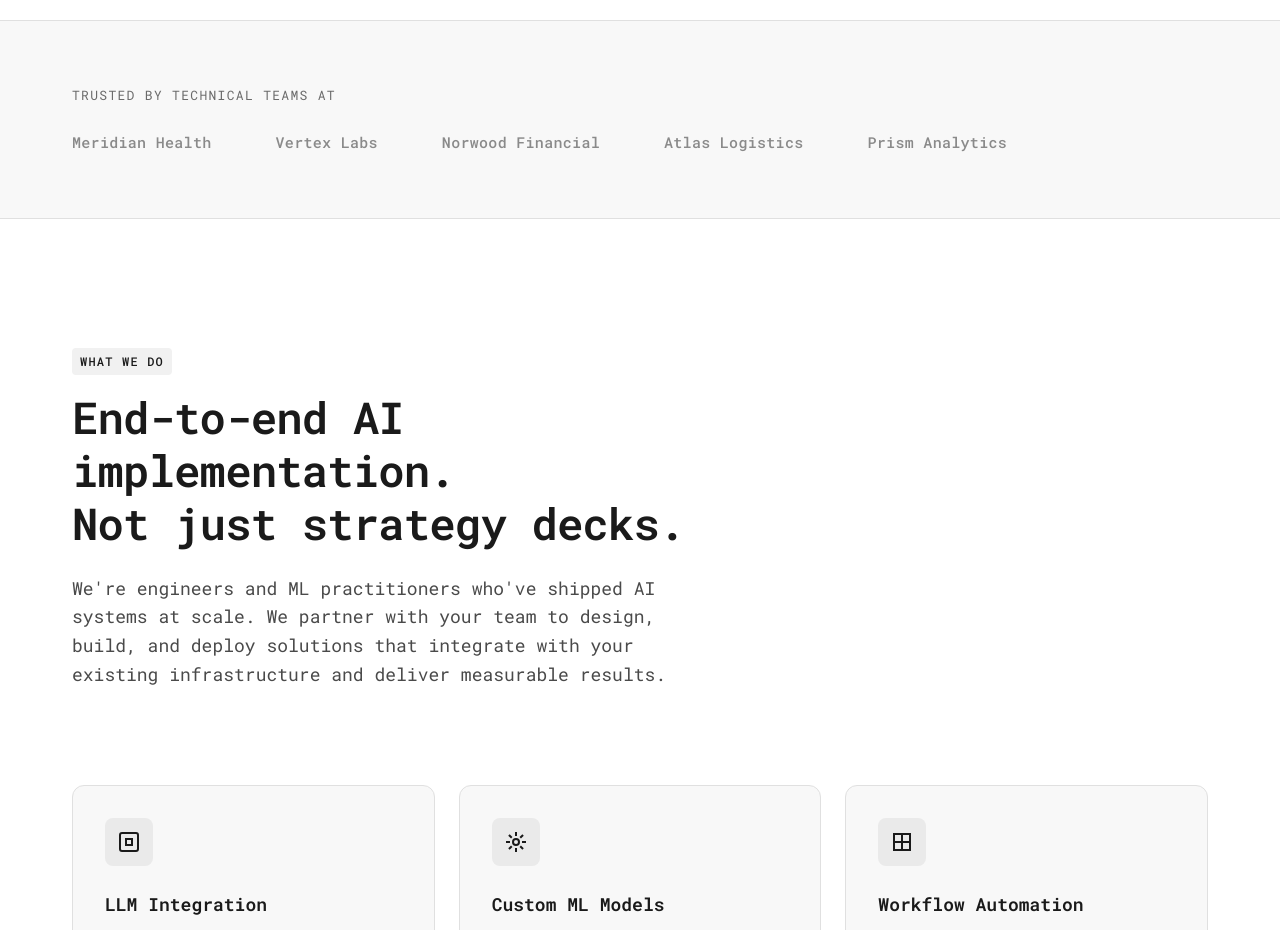
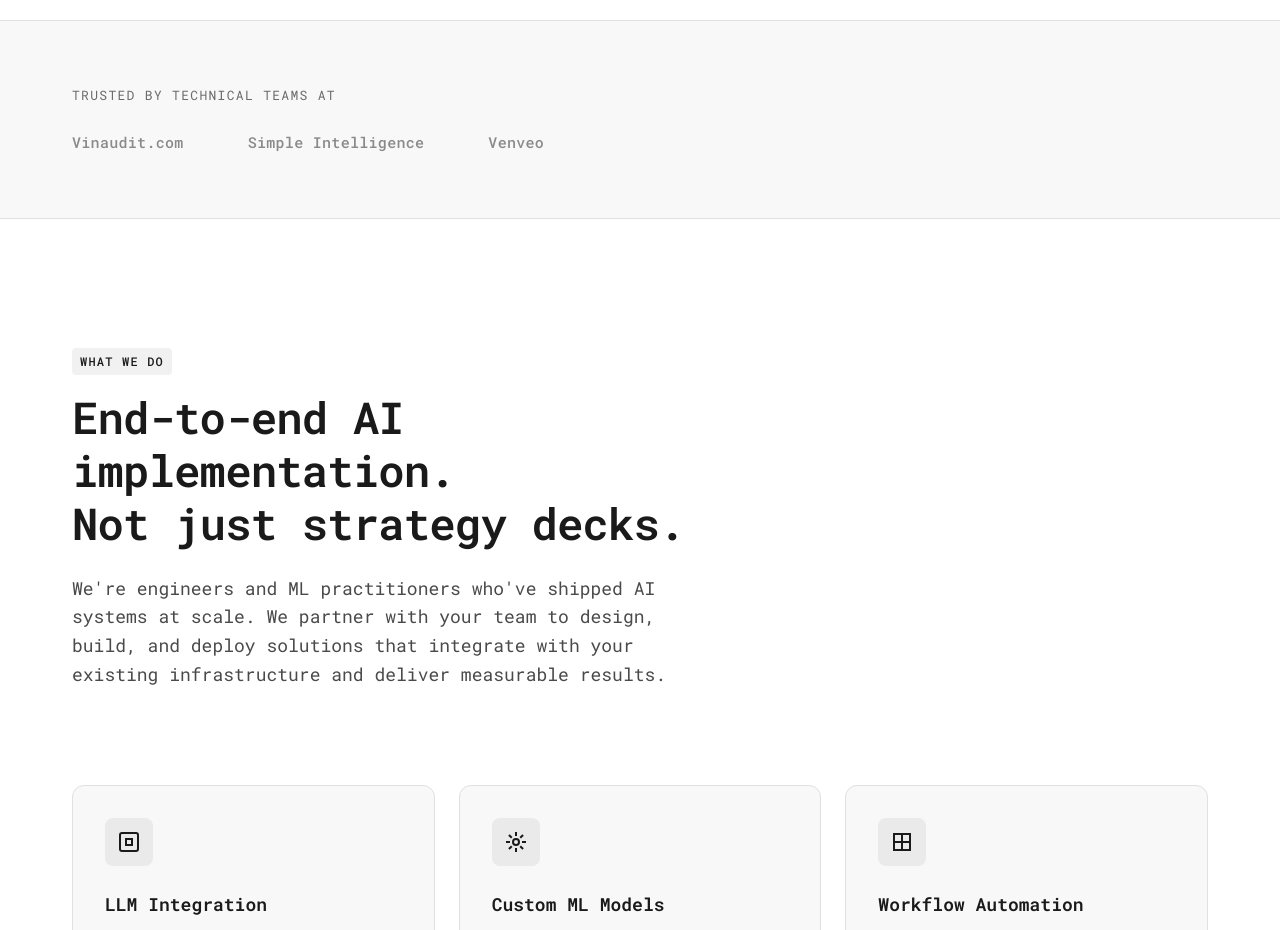
Before and after one commit to simpleintel/alternative-hypothesis, a plain HTML site: page index.html in a window 1280 px wide. Shown: the part 1080-2010 px from the top of the page. Drawn offline with Linux system fonts and the light colour scheme.

Commit message:
Update client logos

```diff
--- a/index.html
+++ b/index.html
@@ -71,11 +71,9 @@
         <div class="container">
             <p class="clients-label">Trusted by technical teams at</p>
             <div class="clients-logos">
-                <span class="client-logo">Meridian Health</span>
-                <span class="client-logo">Vertex Labs</span>
-                <span class="client-logo">Norwood Financial</span>
-                <span class="client-logo">Atlas Logistics</span>
-                <span class="client-logo">Prism Analytics</span>
+                <span class="client-logo">Vinaudit.com</span>
+                <span class="client-logo">Simple Intelligence</span>
+                <span class="client-logo">Venveo</span>
             </div>
         </div>
     </section>
```
